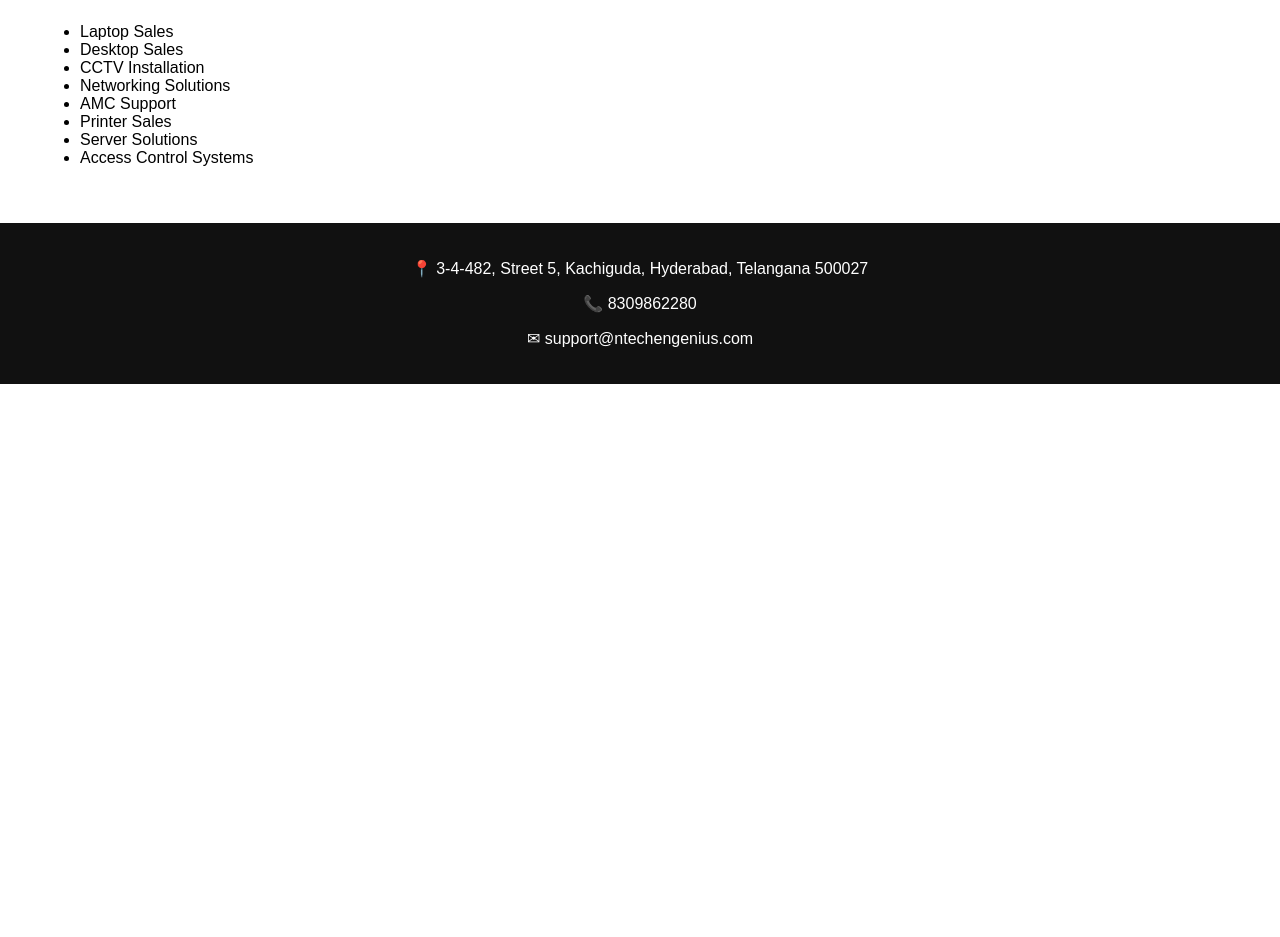
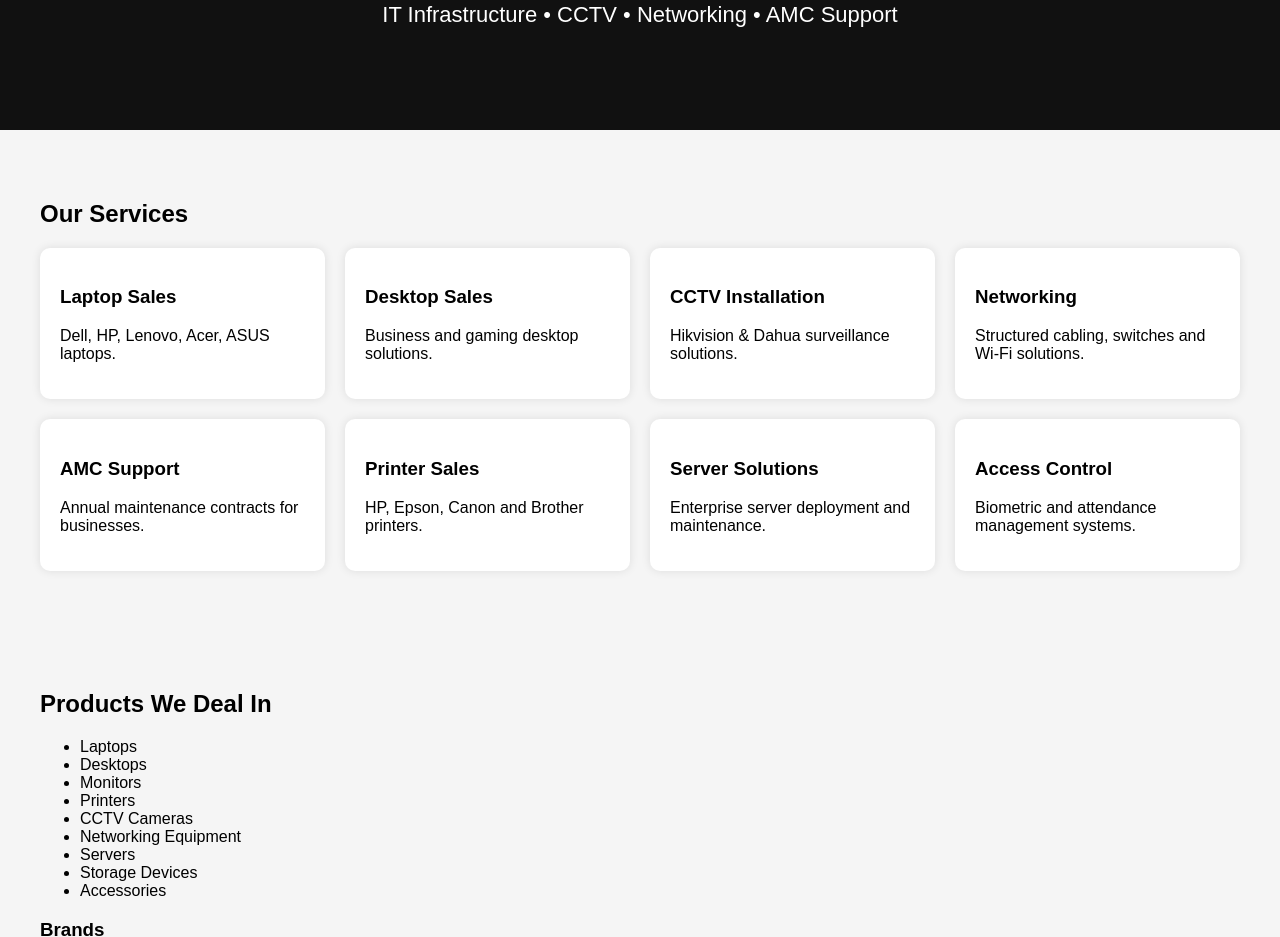
Before and after one commit to Ntechengenius/ntechengenius-website, a plain HTML site: page index.html in a window 1280 px wide. Shown: the part 460-1397 px from the top of the page. Before the commit the page ends 844 px from the top, so only its background shows below. Drawn offline with Linux system fonts and the light colour scheme.

Commit message:
Update index.html

```diff
--- a/index.html
+++ b/index.html
@@ -1,48 +1,73 @@
 <!DOCTYPE html>
-<html lang="en">
+<html>
 <head>
-<meta charset="UTF-8">
-<meta name="viewport" content="width=device-width, initial-scale=1.0">
 <title>N Tech Engenius</title>
-
 <style>
 body{
-    font-family: Arial, sans-serif;
+font-family:Arial,sans-serif;
 margin:0;
 padding:0;
+background:#f5f5f5;
 }
 
 header{
-    background:#111;
+background:#000;
 color:white;
-    padding:15px;
+padding:20px;
 text-align:center;
 }
 
+.logo{
+width:180px;
+margin-bottom:10px;
+}
+
 .hero{
+background:#111;
+color:white;
 text-align:center;
-    padding:60px 20px;
-    background:#f5f5f5;
+padding:80px 20px;
 }
 
 .hero h1{
-    font-size:48px;
-    margin-bottom:10px;
+font-size:50px;
+margin:0;
+color:#ff6b00;
 }
 
 .hero p{
-    font-size:20px;
+font-size:22px;
+}
+
+.section{
+padding:50px 20px;
+max-width:1200px;
+margin:auto;
 }
 
 .services{
-    padding:40px;
+display:grid;
+grid-template-columns:repeat(auto-fit,minmax(250px,1fr));
+gap:20px;
+}
+
+.card{
+background:white;
+padding:20px;
+border-radius:10px;
+box-shadow:0 0 10px rgba(0,0,0,.1);
 }
 
 footer{
-    background:#111;
+background:#000;
 color:white;
 text-align:center;
-    padding:20px;
+padding:30px;
+}
+
+a{
+color:#ff6b00;
+text-decoration:none;
 }
 </style>
 </head>
@@ -50,6 +75,7 @@
 <body>
 
 <header>
+<img src="logo.png" class="logo">
 <h2>N Tech Engenius</h2>
 </header>
 
@@ -58,18 +84,74 @@
 <p>IT Infrastructure • CCTV • Networking • AMC Support</p>
 </section>
 
-<section class="services">
+<section class="section">
 <h2>Our Services</h2>
+
+<div class="services">
+
+<div class="card">
+<h3>Laptop Sales</h3>
+<p>Dell, HP, Lenovo, Acer, ASUS laptops.</p>
+</div>
+
+<div class="card">
+<h3>Desktop Sales</h3>
+<p>Business and gaming desktop solutions.</p>
+</div>
+
+<div class="card">
+<h3>CCTV Installation</h3>
+<p>Hikvision & Dahua surveillance solutions.</p>
+</div>
+
+<div class="card">
+<h3>Networking</h3>
+<p>Structured cabling, switches and Wi-Fi solutions.</p>
+</div>
+
+<div class="card">
+<h3>AMC Support</h3>
+<p>Annual maintenance contracts for businesses.</p>
+</div>
+
+<div class="card">
+<h3>Printer Sales</h3>
+<p>HP, Epson, Canon and Brother printers.</p>
+</div>
+
+<div class="card">
+<h3>Server Solutions</h3>
+<p>Enterprise server deployment and maintenance.</p>
+</div>
+
+<div class="card">
+<h3>Access Control</h3>
+<p>Biometric and attendance management systems.</p>
+</div>
+
+</div>
+</section>
+
+<section class="section">
+<h2>Products We Deal In</h2>
+
 <ul>
-        <li>Laptop Sales</li>
-        <li>Desktop Sales</li>
-        <li>CCTV Installation</li>
-        <li>Networking Solutions</li>
-        <li>AMC Support</li>
-        <li>Printer Sales</li>
-        <li>Server Solutions</li>
-        <li>Access Control Systems</li>
+<li>Laptops</li>
+<li>Desktops</li>
+<li>Monitors</li>
+<li>Printers</li>
+<li>CCTV Cameras</li>
+<li>Networking Equipment</li>
+<li>Servers</li>
+<li>Storage Devices</li>
+<li>Accessories</li>
 </ul>
+
+<h3>Brands</h3>
+
+<p>
+Dell • HP • Lenovo • Acer • ASUS • Samsung • Logitech • TP-Link • Hikvision • Dahua • Seagate • WD
+</p>
 </section>
 
 <footer>
```
Lines whose indentation alone changed are shown as unchanged.
